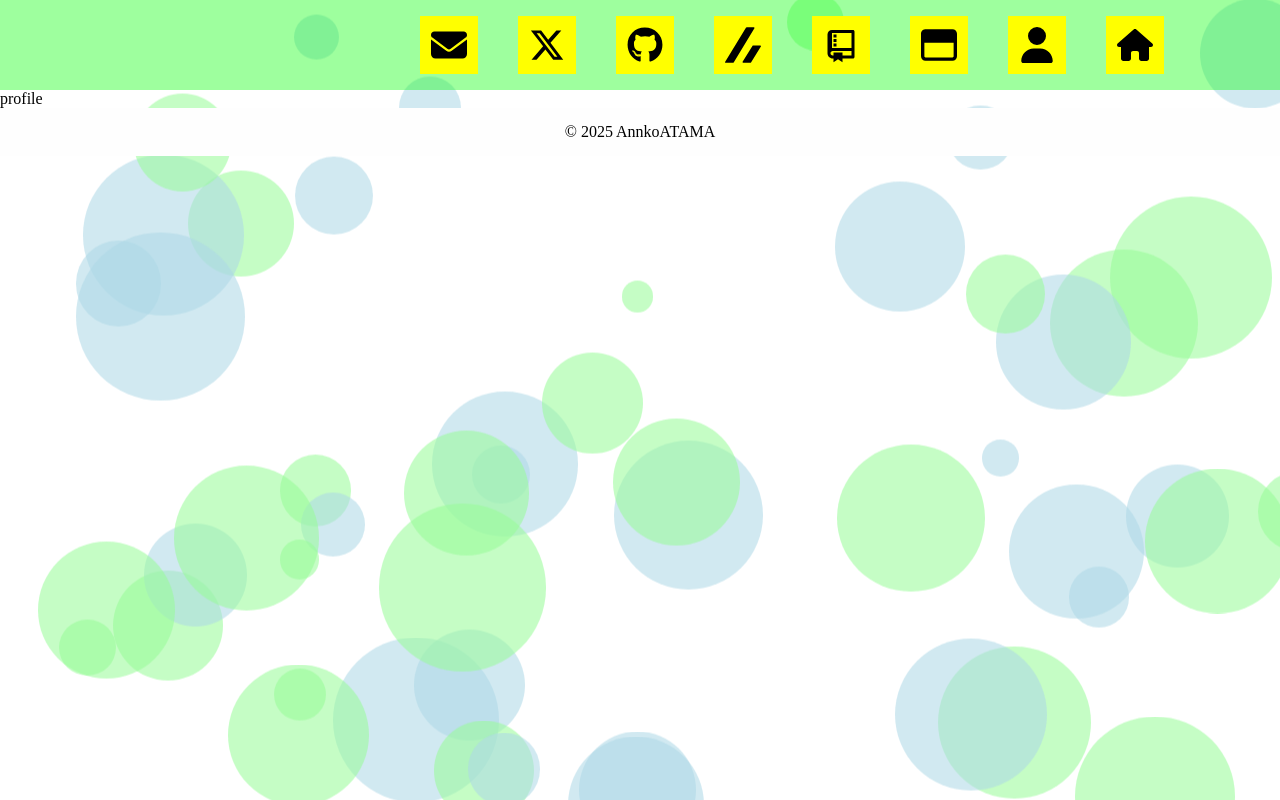
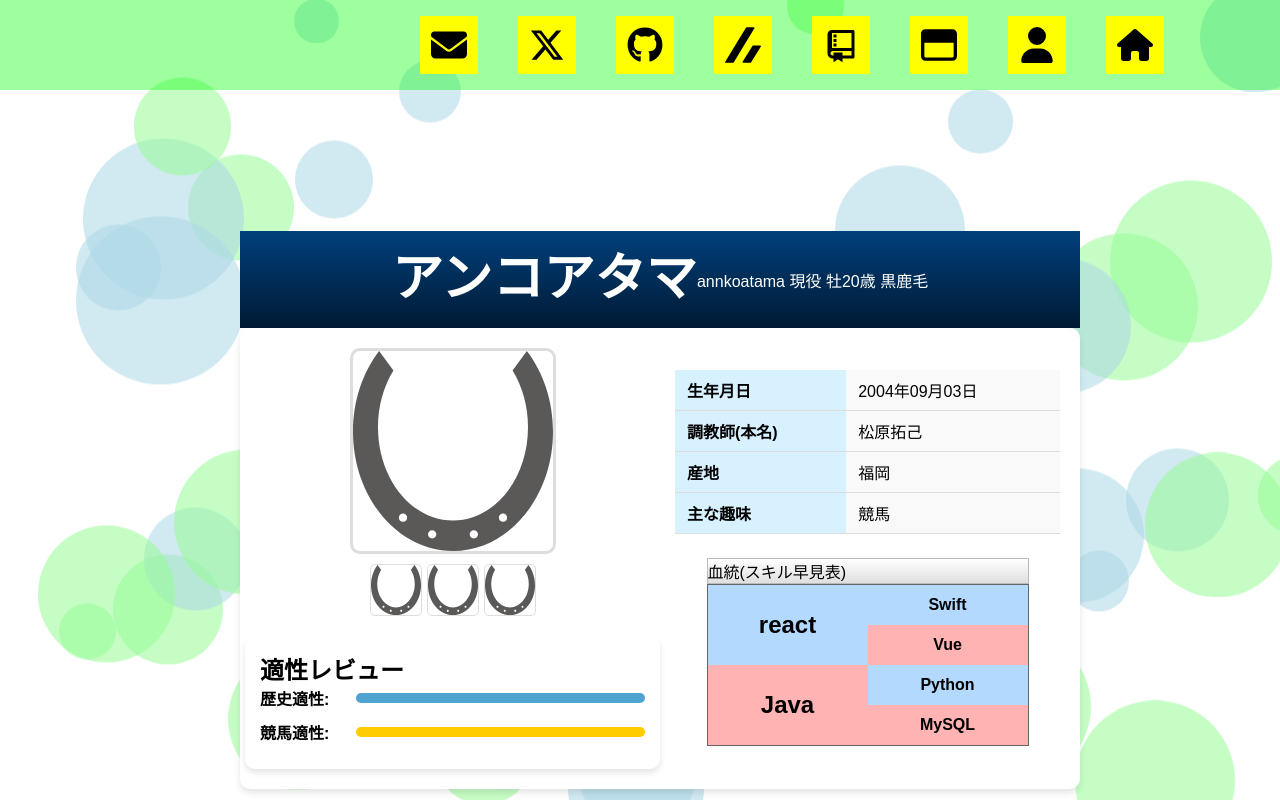
Before and after one commit to AnnkoATAMA/AnnkoATAMA_Protfolio, a React (Vite) app in the folder front/: page /profile in a window 1280 px wide. Built offline with nearby package versions, Linux system fonts and the light colour scheme.

Commit message:
プロフィール追加

```diff
--- a/front/src/components/RepoList.tsx
+++ b/front/src/components/RepoList.tsx
@@ -1,6 +1,6 @@
 import { Key } from "react";
 import {use} from "../utils/use";
-
+import "./repolist.css";
 type Repo = {
     id: string;
     name: string;
@@ -44,8 +44,14 @@ const RepoList = () => {
     const repos = use<Awaited<ReturnType<typeof getRepos>>>(getRepos());
 
     return (
+        <div className={"repo-list"}>
             <ul>
-            {repos.map((repo: { id: Key | null | undefined; html_url: string | undefined; name: string | undefined; description: string | null | undefined}) => (
+                {repos.map((repo: {
+                    id: Key | null | undefined;
+                    html_url: string | undefined;
+                    name: string | undefined;
+                    description: string | null | undefined
+                }) => (
                     <div key={repo.id} className="container-content">
                         <h3 className="github-title">
                             <a href={repo.html_url} target="_blank" rel="noopener noreferrer">
@@ -56,6 +62,8 @@ const RepoList = () => {
                     </div>
                 ))}
             </ul>
+        </div>
+
     );
 }
 
--- a/front/src/components/layout/Header.tsx
+++ b/front/src/components/layout/Header.tsx
@@ -10,9 +10,9 @@ const Header = () => {
 
     return (
         <div>
-            <header>
+            <header className={"header"}>
                 <nav>
-                    <ul>
+                    <ul className={"ul"}>
                         <li>
                             <button className={"gate_button"} onClick={()=>navigate("/contact")}><FaEnvelope size={"36px"}/></button>
                         </li>
--- a/front/src/components/layout/css/header.css
+++ b/front/src/components/layout/css/header.css
@@ -1,4 +1,4 @@
-header {
+.header {
     display: flex;
     align-items: center;
     justify-content: end;
@@ -6,7 +6,7 @@ header {
     padding: 16px;
 
 }
-ul {
+.ul {
     display: flex;
     margin-right: 80px;
 }
--- a/front/src/components/racelist.css
+++ b/front/src/components/racelist.css
@@ -281,7 +281,7 @@
     }
 }
 
-@media (max-width: 1200px) {
+@media (max-width: 768px) {
     .list-cont {
         max-width: 80%;
         height: 100vh;
--- /dev/null
+++ b/front/src/components/repolist.css
@@ -0,0 +1,76 @@
+.repolist {
+    display: flex;
+    justify-content: center;
+    align-items: center;
+    margin-top: 20px;
+}
+
+.container-content {
+    background-color: #FFFFFF;
+    padding: 15px;
+    border-radius: 10px;
+    margin: 10px;
+    border: #bbbbbb 1px solid;
+    box-shadow: 0 4px 6px rgba(255, 255, 255, 0.1);
+    transition: transform 0.2s ease-in-out;
+    max-width: 350px;
+    width: 100%;
+    box-sizing: border-box;
+}
+
+.container-content:hover {
+    background-color: #ffffffbe;
+    transform: scale(1.05);
+}
+
+.github-title {
+    font-size: 18px;
+    font-weight: bold;
+    color: #4fa3d1;
+}
+
+.github-title a {
+    text-decoration: none;
+    color: inherit;
+}
+
+.github-title a:hover {
+    text-decoration: underline;
+}
+
+.github-description {
+    color: #bbb;
+    font-size: 14px;
+}
+
+ul {
+    list-style: none;
+    padding: 0;
+    display: flex;
+    flex-wrap: wrap;
+    justify-content: center;
+}
+
+@media (max-width: 768px) {
+    .container-content {
+        max-width: 100%;
+    }
+
+    .github-title {
+        font-size: 16px;
+    }
+
+    .github-description {
+        font-size: 12px;
+    }
+}
+
+@media (max-width: 480px) {
+    .github-title {
+        font-size: 14px;
+    }
+
+    .github-description {
+        font-size: 12px;
+    }
+}
--- a/front/src/pages/NotFoundPage.tsx
+++ b/front/src/pages/NotFoundPage.tsx
@@ -1,6 +1,6 @@
 const NotFoundPage = () => {
     return (
-        <p>Not found</p>
+        <h1>Not found</h1>
 
     )
 }
--- a/front/src/pages/ProfilePage.tsx
+++ b/front/src/pages/ProfilePage.tsx
@@ -1,8 +1,81 @@
+import teitetsu from "../assets/teitetsu.svg";
+import "./css/profile.css";
+
 const ProfilePage = () => {
-  return (
-      <div>
-          profile
-      </div>
-  )
-}
+    return (
+        <div className="profile-container">
+            <div className="profile-header">
+                <h1>アンコアタマ</h1>
+                <p>annkoatama 現役 牡20歳 黒鹿毛</p>
+            </div>
+
+            <div className="profile-main">
+                <div className="profile-box-left">
+                    <img src={teitetsu} alt="Profile" className="profile-image"/>
+                    <div className="profile-gallery">
+                        <img src={teitetsu} alt="Thumbnail 1" className="profile-thumbnail"/>
+                        <img src={teitetsu} alt="Thumbnail 2" className="profile-thumbnail"/>
+                        <img src={teitetsu} alt="Thumbnail 3" className="profile-thumbnail"/>
+                    </div>
+                    <div className="profile-suitability">
+                        <h2>適性レビュー</h2>
+                        <div className="suitability-item">
+                            <span>歴史適性:</span>
+                            <div className="suitability-bar history-bar"></div>
+                        </div>
+                        <div className="suitability-item">
+                            <span>競馬適性:</span>
+                            <div className="suitability-bar horse-bar"></div>
+                        </div>
+                    </div>
+                </div>
+
+                <div className="profile-box-right">
+                    <table className="profile-info-table">
+                        <tbody>
+                        <tr>
+                            <th>生年月日</th>
+                            <td>2004年09月03日</td>
+                        </tr>
+                        <tr>
+                            <th>調教師(本名)</th>
+                            <td>松原拓己</td>
+                        </tr>
+                        <tr>
+                            <th>産地</th>
+                            <td>福岡</td>
+                        </tr>
+                        <tr>
+                            <th>主な趣味</th>
+                            <td>競馬</td>
+                        </tr>
+                        </tbody>
+                    </table>
+                    <div>
+                        <div className={"skill-header"}>
+                            血統(スキル早見表)
+                        </div>
+                        <div className="pedigree-chart">
+                            <div className="sire">
+                                <div className="parent">react</div>
+                                <div className="grandparents">
+                                    <div className="grandparent">Swift</div>
+                                    <div className="grandparent">Vue</div>
+                                </div>
+                            </div>
+                            <div className="dam">
+                                <div className="parent">Java</div>
+                                <div className="grandparents">
+                                    <div className="grandparent">Python</div>
+                                    <div className="grandparent">MySQL</div>
+                                </div>
+                            </div>
+                        </div>
+                    </div>
+                </div>
+            </div>
+        </div>
+    );
+};
+
 export default ProfilePage;
--- a/front/src/pages/css/contact.css
+++ b/front/src/pages/css/contact.css
@@ -19,7 +19,7 @@
     align-items: center;
     background-color: #ffffff;
     padding: 20px;
-    border-radius: 10px;
+    border-radius: 30px;
     box-shadow: rgba(0, 0, 0, 0.14) 1px 10px 20px;
     width: 80%;
     max-width: 500px;
--- /dev/null
+++ b/front/src/pages/css/profile.css
@@ -0,0 +1,223 @@
+.profile-container {
+    display: flex;
+    flex-direction: column;
+    align-items: center;
+    justify-content: center;
+    font-family: Arial, sans-serif;
+    padding: 20px;
+    height: 100vh;
+    width: 100%;
+}
+
+.profile-header {
+    display: flex;
+    justify-content: center;
+    align-items: center;
+    width: 100%;
+    max-width: 800px;
+    background: linear-gradient(to bottom, #00407c, #001a33);
+    color: white;
+    text-align: center;
+    padding: 20px;
+}
+
+.profile-main {
+    display: flex;
+    justify-content: center;
+    align-items: flex-start;
+    gap: 30px;
+    flex-wrap: wrap;
+    width: 100%;
+    max-width: 800px;
+    background: white;
+    padding: 20px;
+    border-radius: 10px;
+    box-shadow: 0 4px 6px rgba(0, 0, 0, 0.1);
+}
+
+.profile-box-left {
+    flex: 1;
+    display: flex;
+    flex-direction: column;
+    align-items: center;
+}
+
+.profile-image {
+    border-radius: 10px;
+    width: 200px;
+    height: 200px;
+    object-fit: cover;
+    border: 3px solid #ddd;
+}
+
+.profile-gallery {
+    display: flex;
+    gap: 5px;
+    margin-top: 10px;
+}
+
+.profile-thumbnail {
+    width: 50px;
+    height: 50px;
+    border-radius: 5px;
+    border: 1px solid #ddd;
+    cursor: pointer;
+    transition: transform 0.2s;
+}
+
+.profile-thumbnail:hover {
+    transform: scale(1.1);
+}
+
+.profile-box-right {
+    flex: 1;
+    height: 100%;
+    display: flex;
+    align-items: center;
+    justify-content: center;
+    flex-direction: column;
+}
+
+.profile-info-table {
+    border-collapse: collapse;
+    font-size: 16px;
+    width: 100%;
+}
+
+.profile-info-table th,
+.profile-info-table td {
+    padding: 8px 12px;
+    border-bottom: 1px solid #ddd;
+}
+
+.profile-info-table th {
+    text-align: left;
+    background-color: #d7f1ff;
+    color: #000000;
+}
+
+.profile-info-table td {
+    background-color: #f9f9f9;
+}
+
+.profile-suitability {
+    width: 100%;
+    max-width: 800px;
+    background: white;
+    padding: 15px;
+    border-radius: 10px;
+    box-shadow: 0 4px 6px rgba(0, 0, 0, 0.1);
+    margin-top: 20px;
+}
+
+.suitability-item {
+    display: flex;
+    align-items: center;
+    margin-bottom: 10px;
+}
+
+.suitability-item span {
+    flex: 1;
+    font-weight: bold;
+}
+
+.suitability-bar {
+    flex: 3;
+    height: 10px;
+    border-radius: 5px;
+}
+
+.history-bar {
+    background-color: #4fa3d1;
+    width: 80%;
+}
+
+.horse-bar {
+    background-color: #ffcc00;
+    width: 95%;
+}
+
+.skill-header {
+    margin-top: 24px;
+    background: linear-gradient(to bottom, #ffffff, #dfdfdf);
+    border: #bbbbbb 1px solid;
+}
+
+.pedigree-chart {
+    display: flex;
+    width: 320px;
+    height: 160px;
+    border: 1px solid #666;
+    flex-direction: column;
+}
+
+.sire, .dam {
+    width: 100%;
+    height: 50%;
+    display: flex;
+    flex-direction: row;
+}
+
+.dam {
+    border-right:none;
+}
+
+.parent {
+    height: 100%;
+    width: 50%;
+    display: flex;
+    align-items: center;
+    justify-content: center;
+    font-size: 24px;
+    font-weight: bold;
+    flex-direction: row;
+}
+
+.sire .parent { background-color: #b3d9ff; }
+.dam .parent { background-color: #ffb3b3; }
+
+.grandparents {
+    height: 100%;
+    width: 50%;
+    display: flex;
+    flex-direction: column;
+}
+
+.grandparent {
+    height: 50%;
+    width: 100%;
+    display: flex;
+    align-items: center;
+    justify-content: center;
+    font-size: 16px;
+    font-weight: bold;
+}
+
+.grandparent:last-child {
+    border-right: none;
+}
+
+.sire .grandparent:nth-child(1), .dam .grandparent:nth-child(1) {
+    background-color: #b3d9ff;
+}
+
+.sire .grandparent:nth-child(2), .dam .grandparent:nth-child(2) {
+    background-color: #ffb3b3;
+}
+
+@media (max-width: 768px) {
+    .profile-main {
+        flex-direction: column;
+        align-items: center;
+    }
+
+    .profile-box-left,
+    .profile-box-right {
+        width: 100%;
+        text-align: center;
+    }
+
+    .profile-info-table {
+        width: 100%;
+    }
+}
```
Lines whose indentation alone changed are shown as unchanged.
